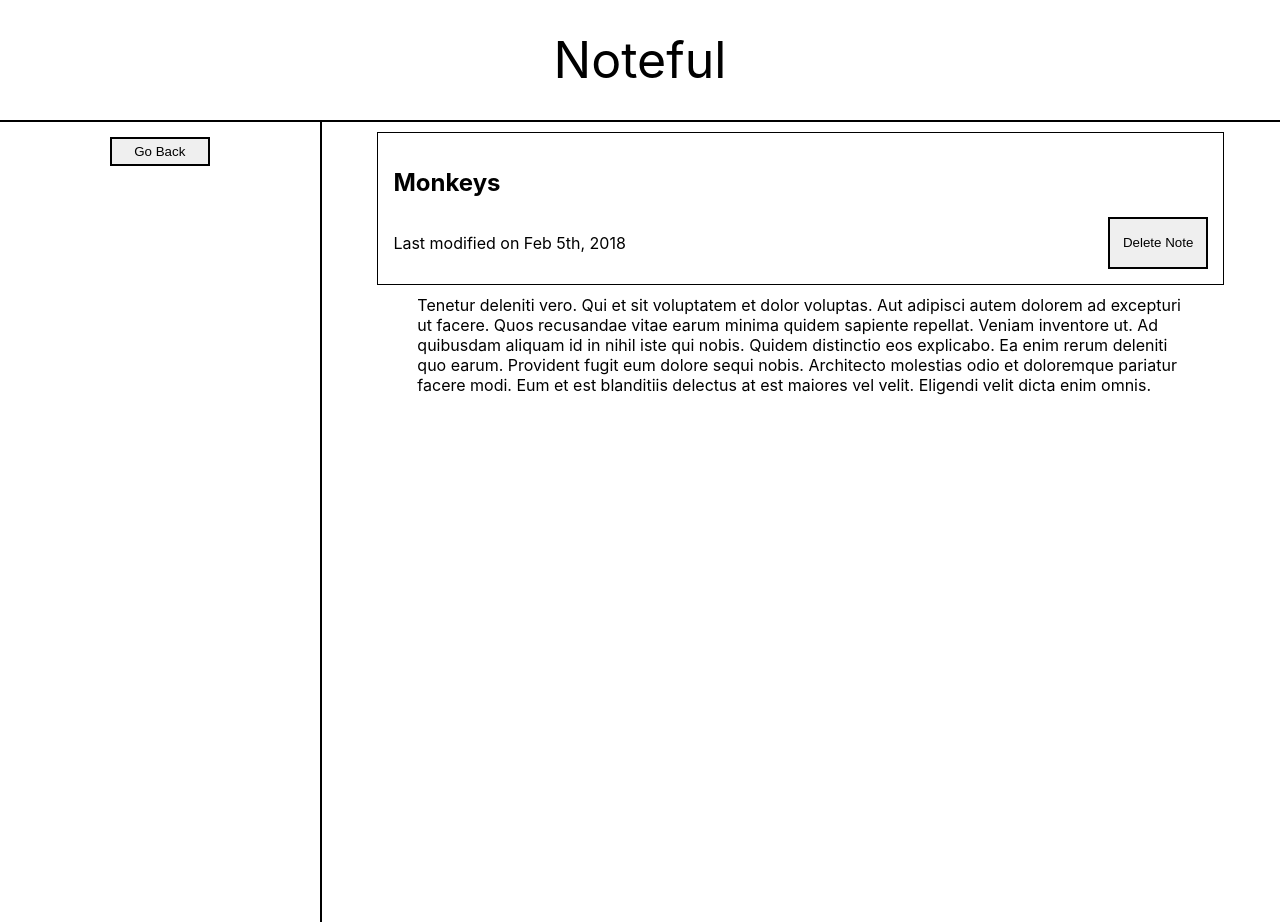
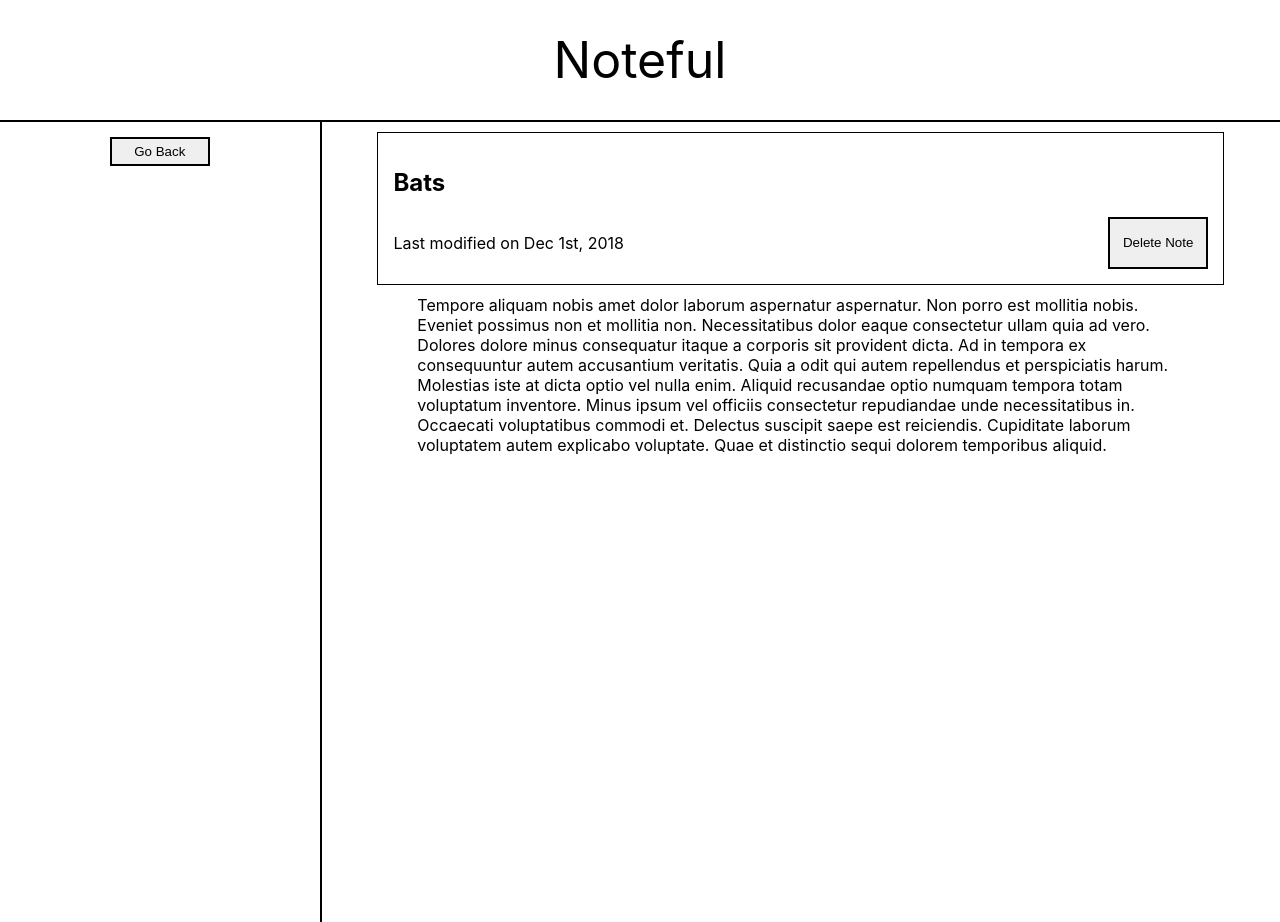
Before and after one commit to kayleidoscope/noteful, a React (Create React App) app: page /note/Bats in a window 1280 px wide. Built offline with nearby package versions, Linux system fonts and the light colour scheme.

Commit message:
adds go back, refresh functionality

```diff
--- a/src/App.js
+++ b/src/App.js
@@ -11,7 +11,7 @@ class App extends Component {
     super(props);
     this.state = {
       folder: "all",
-      note: "d26e1074-ffaf-11e8-8eb2-f2801f1b9fd1",
+      note: "",
     };
   }
 
@@ -28,7 +28,6 @@ class App extends Component {
   }
 
   noteSelect = (note) => {
-    console.log(note)
     this.setState({
       note
     })
@@ -52,24 +51,27 @@ class App extends Component {
           }
         />
         <Route
-          path="/folder"
-          render={() =>
+          path="/folder/:folderName"
+          render={(props) =>
             <FoldersPage
+            currentFolder={this.state.folder}
             dummyStore={dummyStore}
             handleFolderSelect={this.folderSelect}
             handleNoteSelect={this.noteSelect}
+            match={props.match}
             />
           }
           />
         <Route
-            path="/note"
-            render={() =>
+            path="/note/:noteName"
+            render={(props) =>
               <NotePage
                 dummyStore={dummyStore}
-                currentNote={this.state.note}
-                currentFolder={this.state.folder}
+                currentFolderId={this.state.folder}
                 handleFolderSelect={this.folderSelect}
                 handleNoteSelect={this.noteSelect}
+                history={props.history}
+                match={props.match}
               />
             }
         />
@@ -79,13 +81,3 @@ class App extends Component {
 }
 
 export default App;
-
-/*
-main > important = BLANK NOTE LIST
-> important = ok
-> super = ok
-> spangley = ok
-
-
-
-*/
--- a/src/FolderCard/FolderCard.js
+++ b/src/FolderCard/FolderCard.js
@@ -5,13 +5,13 @@ import './FolderCard.css';
 function FolderCard(props) {
     const folderName = props.folderName;
     const folderId = props.folderId;
-    const currentFolder = props.currentFolder;
+    const currentFolderId = props.currentFolderId;
   return (
     <li>
         <Link
           to={`/folder/${folderName}`}
           onClick={() => {props.handleFolderSelect(props.folderId)}}
-          className={`folder-card ${(folderId === currentFolder) ? "selected" : ""}`}
+          className={`folder-card ${(folderId === currentFolderId) ? "selected" : ""}`}
         >
           {folderName}
         </Link>
--- a/src/FolderList/FolderList.js
+++ b/src/FolderList/FolderList.js
@@ -12,7 +12,7 @@ class FolderList extends Component {
         key={dummyFolders[i].id}
         folderId={dummyFolders[i].id}
         handleFolderSelect={this.props.handleFolderSelect}
-        currentFolder={this.props.currentFolder}
+        currentFolderId={this.props.currentFolderId}
       />
     })
     return (
--- a/src/FoldersPage/FoldersPage.js
+++ b/src/FoldersPage/FoldersPage.js
@@ -5,32 +5,23 @@ import './FoldersPage.css';
 
 class FoldersPage extends Component {
 
-    constructor(props) {
-        super(props);
-        this.state = {
-          folder: "",
-        };
-    }
+    render() {
+        const dummyFolders = this.props.dummyStore.folders;
+        const folderName = this.props.match.params.folderName;
+        const currentFolder = dummyFolders.find(folder => folder.name === folderName);
 
-    folderSelect = (folder) => {
-        console.log("folder clicked!")
-        this.setState({
-            folder
-        })
-        console.log(this.state.folder)
-    }
-
-    render() {
         return (
             <div className="folders-page-group">
             <Sidebar
                 dummyStore={this.props.dummyStore}
-                handleFolderSelect={this.folderSelect}
-                currentFolder={this.state.folder}
+                handleFolderSelect={this.props.handleFolderSelect}
+                currentFolderId={this.props.currentFolder}
+                folderSidebar={true}
+                folderName={currentFolder.name}
             />
             <NoteList
                 dummyStore={this.props.dummyStore}
-                currentFolder={this.state.folder}
+                currentFolder={this.props.currentFolder}
                 handleNoteSelect={this.props.handleNoteSelect}
             />
             </div>
--- a/src/GoBack/GoBack.js
+++ b/src/GoBack/GoBack.js
@@ -1,16 +1,21 @@
-import React, { Component } from 'react';
+import React from 'react';
 import './GoBack.css';
 
-class GoBack extends Component {
-  render() {
+export default function GoBack(props) {
     return (
       <div>
-        <button className="goback-button">
+        <button
+          className="goback-button"
+          onClick={() => props.history.goBack()}
+        >
           Go Back
         </button>
       </div>
     );
   }
-}
 
-export default GoBack;
+  GoBack.defaultProps = {
+    history: {
+      goBack: () => {}
+    }
+  }
--- a/src/NoteInfo/NoteInfo.js
+++ b/src/NoteInfo/NoteInfo.js
@@ -1,5 +1,4 @@
 import React from 'react';
-import NoteCard from '../NoteCard/NoteCard';
 import './NoteInfo.css';
 
 function NoteInfo(props) {
--- a/src/NoteList/NoteList.js
+++ b/src/NoteList/NoteList.js
@@ -1,6 +1,5 @@
 import React, { Component } from 'react';
 import NoteCard from '../NoteCard/NoteCard';
-import NoteInfo from '../NoteInfo/NoteInfo';
 import '../Page/Page.css';
 import './NoteList.css';
 
@@ -25,9 +24,6 @@ class NoteList extends Component {
               handleNoteSelect={this.props.handleNoteSelect}
               noteId={dummyNotes[i].id}
             />
-            {/* <NoteInfo
-              noteContent={dummyNotes[i].content}
-            /> */}
           </div>
         )
       })
@@ -44,11 +40,8 @@ class NoteList extends Component {
               dateModified={filteredCards[i].modified}
               folderId={filteredCards[i].folderId}
               handleNoteSelect={this.props.handleNoteSelect}
-              noteId={dummyNotes[i].id}
+              noteId={filteredCards[i].id}
             />
-            {/* <NoteInfo
-              noteContent={dummyNotes[i].content}
-            /> */}
           </div>
         )
       })
--- a/src/NotePage/NotePage.js
+++ b/src/NotePage/NotePage.js
@@ -6,30 +6,10 @@ import './NotePage.css';
 
 class NotePage extends Component {
     render() {
-        const currentNote = this.props.currentNote;
+        const noteName = this.props.match.params.noteName;
         const currentFolder = this.props.currentFolder;
         const dummyNotes = this.props.dummyStore.notes;
-        let thisCard = Object.keys(dummyNotes).map((note, i) => {
-            if(dummyNotes[i].id === currentNote) {
-                console.log(dummyNotes[i].id)
-                console.log(currentNote)
-                return (
-                    <div className="note-route-main">
-                        <NoteCard
-                            noteName={dummyNotes[i].name}
-                            dateModified={dummyNotes[i].modified}
-                            folderId={dummyNotes[i].folderId}
-                            currentNote={currentNote}
-                            page="note"
-                            noteId={dummyNotes[i].id}
-                        />
-                        <NoteInfo
-                            noteContent={dummyNotes[i].content}
-                        />
-                    </div>
-                )
-            }
-        })
+        const currentNote = dummyNotes.find(note => note.name === noteName)
 
         return (
             <div className="folders-page-group">
@@ -38,18 +18,26 @@ class NotePage extends Component {
                     handleFolderSelect={this.props.handleFolderSelect}
                     currentFolder={currentFolder}
                     page="note"
-                    goBack={true}
+                    canGoBack={true}
+                    history={this.props.history}
                 />
-                {thisCard}
+                <div className="note-route-main" key={currentNote.id}>
+                    <NoteCard
+                            noteName={currentNote.name}
+                            dateModified={currentNote.modified}
+                            folderId={currentNote.folderId}
+                            currentNote={currentNote}
+                            page="note"
+                            noteId={currentNote.id}
+                            handleNoteSelect={this.props.handleNoteSelect}
+                        />
+                        <NoteInfo
+                            noteContent={currentNote.content}
+                        />
+                </div>
             </div>
         );
         }
 }
 
 export default NotePage;
-
-/*
-
-I'll need to add a new state that's for what notecard has been clicked.
-
-*/
--- a/src/Sidebar/Sidebar.css
+++ b/src/Sidebar/Sidebar.css
@@ -0,0 +1,3 @@
+.sidebar-folder-name {
+    text-align: center;
+}
--- a/src/Sidebar/Sidebar.js
+++ b/src/Sidebar/Sidebar.js
@@ -5,12 +5,25 @@ import '../Page/Page.css';
 import './Sidebar.css';
 
 class Sidebar extends Component {
-
   render() {
-    if (this.props.goBack) {
+    if (this.props.canGoBack) {
       return (
         <aside className="page-sidebar">
-          <GoBack />
+          <GoBack history={this.props.history} />
+        </aside>
+      );
+    } else if (this.props.folderSidebar) {
+      const folderName = this.props.folderName;
+      return (
+        <aside className="page-sidebar">
+          <FolderList
+            dummyStore={this.props.dummyStore}
+            handleFolderSelect={this.props.handleFolderSelect}
+            currentFolderId={this.props.currentFolderId}
+          />
+          <h3 className="sidebar-folder-name">
+            Folder selected: <br/>
+            {folderName}</h3>
         </aside>
       );
     } else {
```
Also changed, not shown: 1 other file (tests, documents, lock files or other folders).
